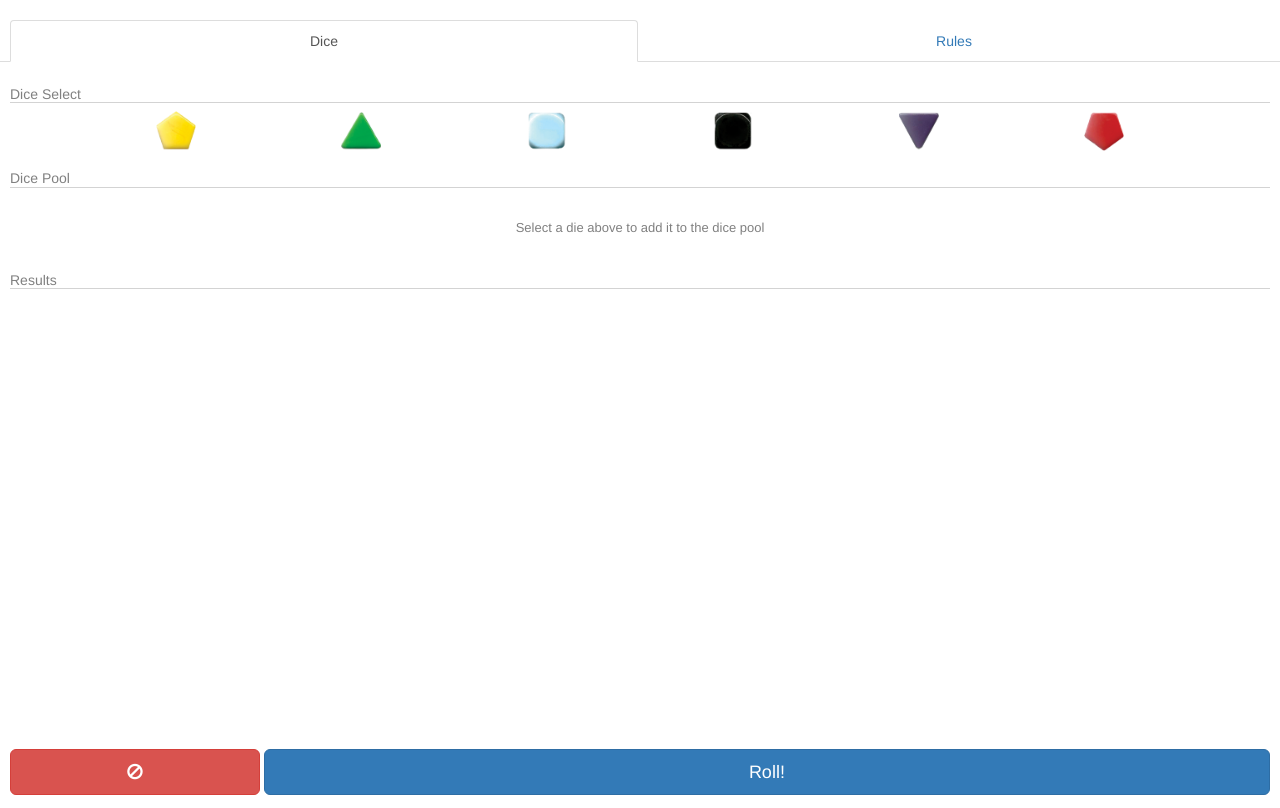
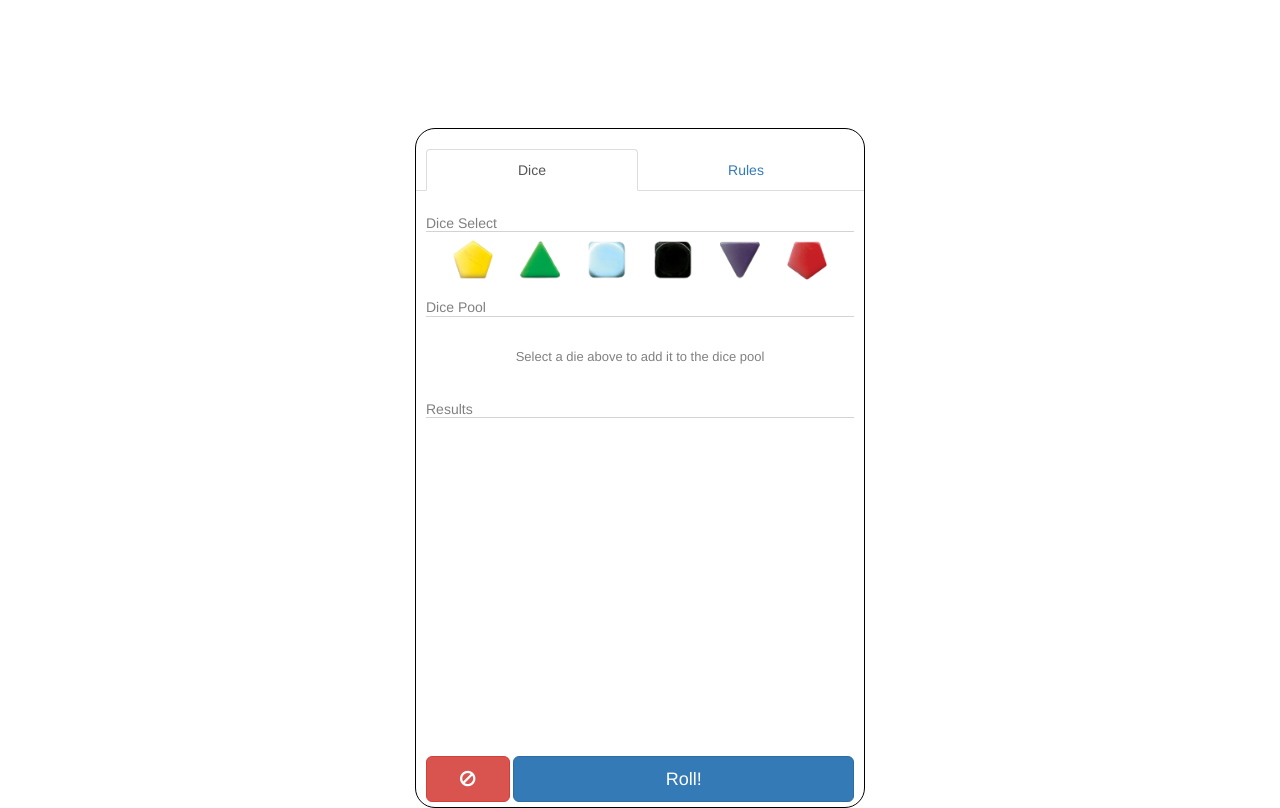
Before and after one commit to ntscheel/ntscheel.github.io, a plain HTML site: page edge.html in a window 1280 px wide. Drawn offline with Linux system fonts and the light colour scheme.

Commit message:
Add files via upload

```diff
--- a/edge/edge.css
+++ b/edge/edge.css
@@ -1,6 +1,19 @@
 /* Global Sytles */
 .main-content {
+	position: relative;
 	padding: 20px 0;
+	height: 100%;
+	max-height: 800px;
+	max-width: 450px;
+	margin: 0 auto;
+}
+@media (min-width: 450px){
+	.main-content {
+		border: 1px solid black;
+		border-radius: 20px;
+		margin-top: 10%;
+		height: 85%;
+	}
 }
 
 /* Tabs */
```
